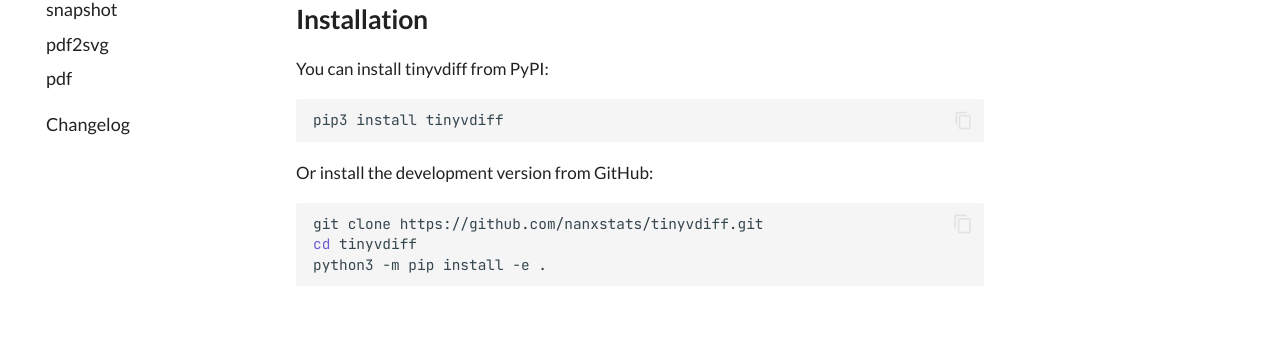
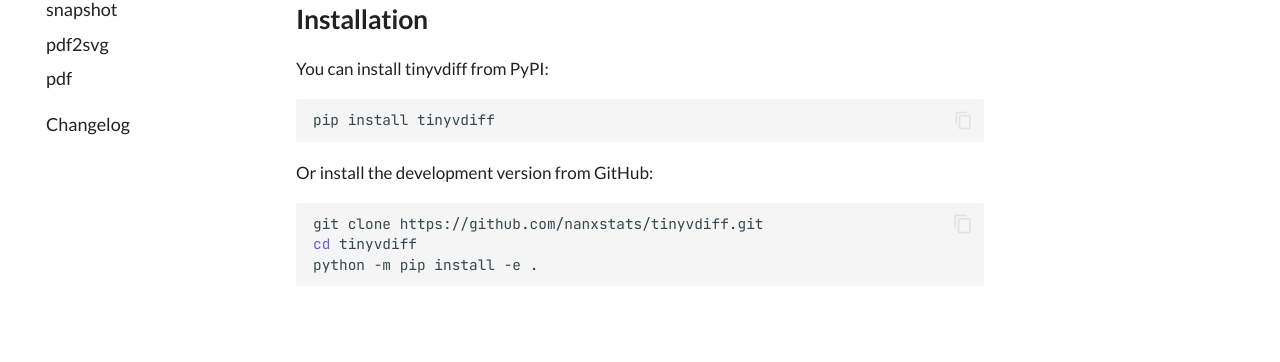
Before and after one commit to nanxstats/tinyvdiff, an MkDocs documentation site: the page built from docs/index.md, in a window 1280 px wide. Shown: the part 369-731 px from the top of the page. Built offline with MkDocs 1.6.1 and Material for MkDocs 9.7.7, drawn with Linux system fonts in a browser that asks for light colours; comment, search, counter and statistics services are not loaded.

Commit message:
Use pip and python

````diff
--- a/docs/index.md
+++ b/docs/index.md
@@ -17,7 +17,7 @@ To use it in your project, follow the
 You can install tinyvdiff from PyPI:
 
 ```bash
-pip3 install tinyvdiff
+pip install tinyvdiff
 ```
 
 Or install the development version from GitHub:
@@ -25,5 +25,5 @@ Or install the development version from GitHub:
 ```bash
 git clone https://github.com/nanxstats/tinyvdiff.git
 cd tinyvdiff
-python3 -m pip install -e .
+python -m pip install -e .
 ```
````
Also changed, not shown: README.md (+2 -2 lines).
